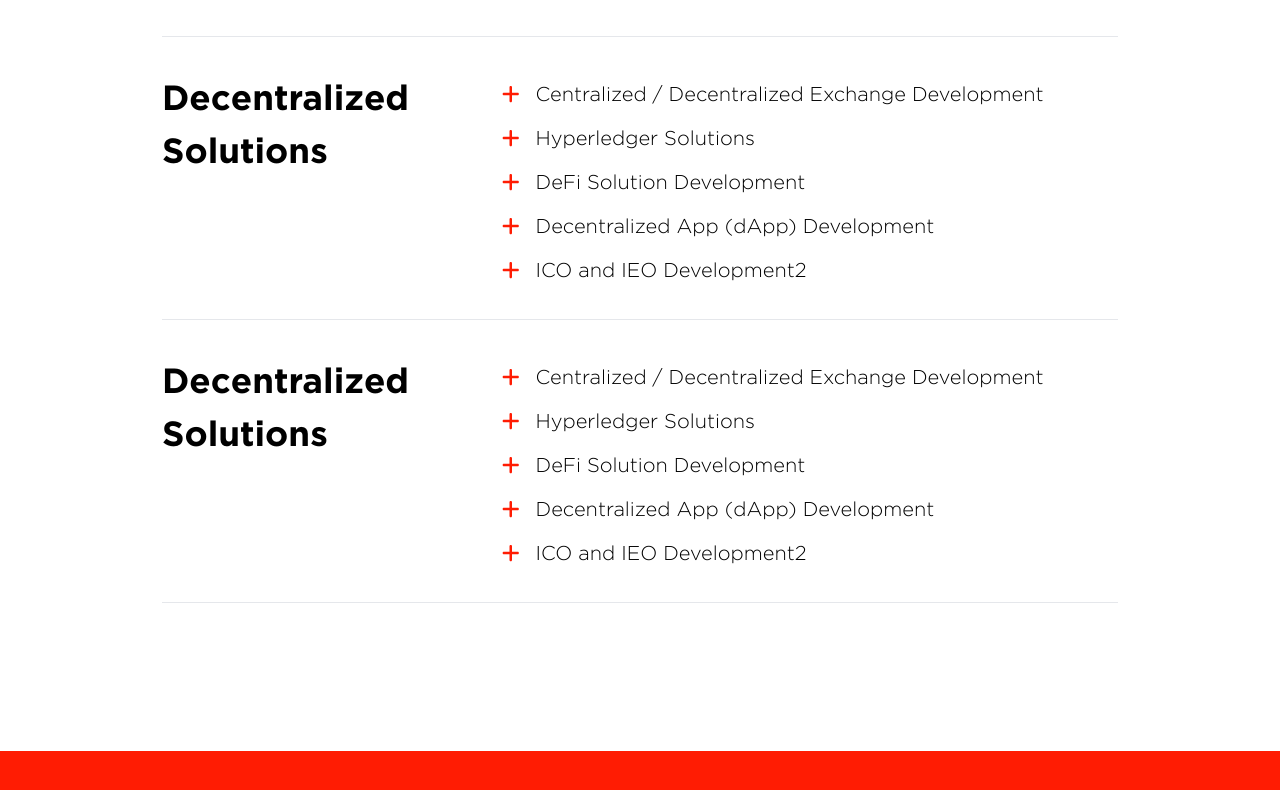
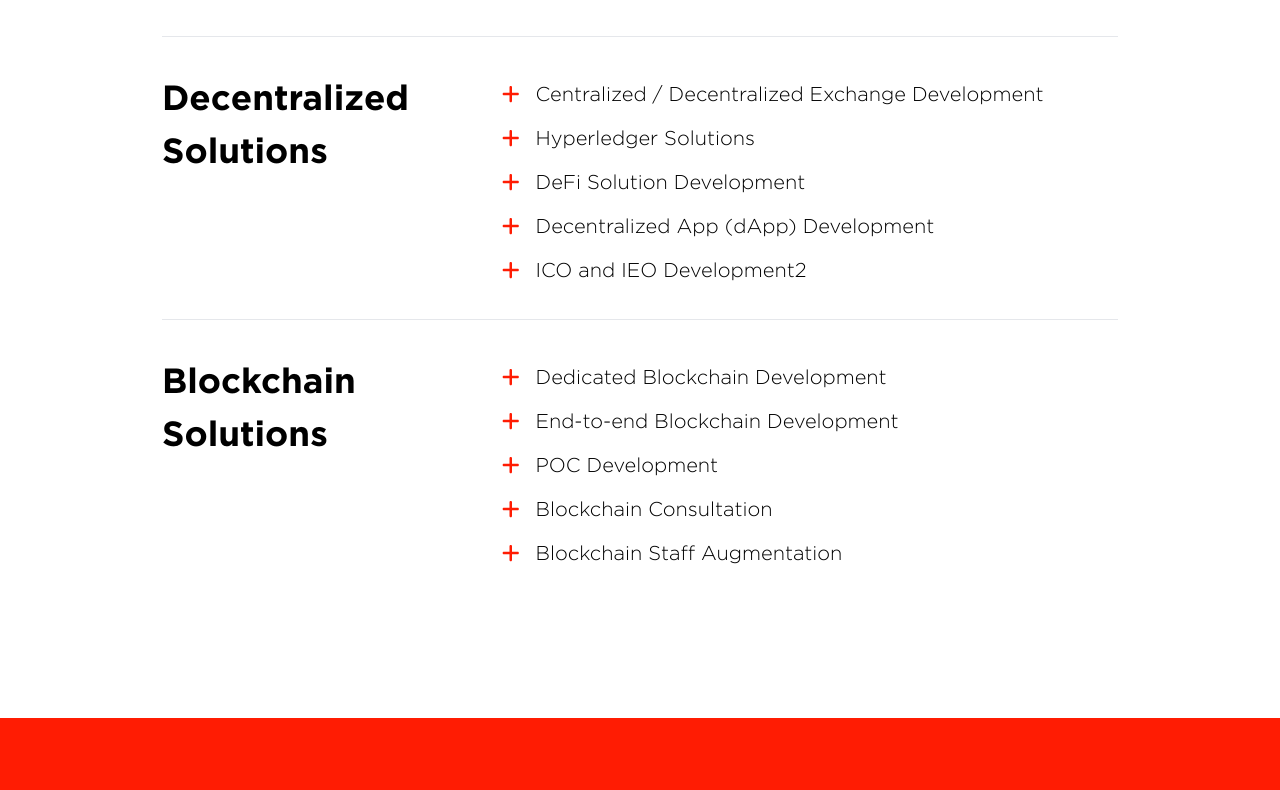
Before and after one commit to HoangDinhSon/landingPageVite, a React (Vite) app: page / in a window 1280 px wide. Shown: the part 1416-2206 px from the top of the page. Built offline with nearby package versions, Linux system fonts and the light colour scheme.

Commit message:
update content

```diff
--- /dev/null
+++ b/dummy_data.tsx
@@ -0,0 +1,97 @@
+const DataForBlockChainDevelopService = [
+    {
+      id: 1,
+      leftParagrap: "Cryptocurrency & NFTs",
+      lisDetail: [
+        {
+          id: 100,
+          right: "Cryptocurrency Development",
+          detail:
+            "Handoff your cryptocurrency development to our team of qualified engineers. Our team has real-world experience creating a range of crypto tokens, bitcoins, altcoins, NFTs, custom smart contracts, etc., with bank-level security features that help investors trade safely within a decentralized blockchain network.",
+        },
+        {
+          id: 101,
+          right: "Crypto Wallets Development",
+          detail: "detailRightSecond",
+        },
+        {
+          id: 102,
+          right: "NFT Marketplace Development",
+          detail: "detailrightThird",
+        },
+        {
+          id: 103,
+          right: "Smart Contract Development",
+          detail: "detailRightFourth",
+        },
+        {
+          id: 104,
+          right: "ICO and IEO Development",
+          detail: "detailRightFifth",
+        },
+      ],
+    },
+    {
+      id: 2,
+      leftParagrap: "Decentralized Solutions",
+      lisDetail: [
+        {
+          id: 105,
+          right: "Centralized / Decentralized Exchange Development",
+          detail: "detailtRightFist",
+        },
+        {
+          id: 106,
+          right: "Hyperledger Solutions",
+          detail: "detailRightSecond",
+        },
+        {
+          id: 107,
+          right: "DeFi Solution Development",
+          detail: "detailrightThird",
+        },
+        {
+          id: 108,
+          right: "Decentralized App (dApp) Development",
+          detail: "detailRightFourth",
+        },
+        {
+          id: 109,
+          right: "ICO and IEO Development2",
+          detail: "detailRightFifth",
+        },
+      ],
+    },
+    {
+      id: 3,
+      leftParagrap: "Blockchain Solutions",
+      lisDetail: [
+        {
+          id: 110,
+          right: "Dedicated Blockchain Development",
+          detail: "detailtRightFist",
+        },
+        {
+          id: 111,
+          right: "End-to-end Blockchain Development",
+          detail: "detailRightSecond",
+        },
+        {
+          id: 112,
+          right: "POC Development",
+          detail: "detailrightThird",
+        },
+        {
+          id: 113,
+          right: "Blockchain Consultation",
+          detail: "detailRightFourth",
+        },
+        {
+          id: 114,
+          right: "Blockchain Staff Augmentation",
+          detail: "detailRightFifth",
+        },
+      ],
+    },
+  ];
+  export {DataForBlockChainDevelopService}
--- a/src/components/BlockChainDevelopService.tsx
+++ b/src/components/BlockChainDevelopService.tsx
@@ -1,87 +1,6 @@
 import { DetailBlockchainService } from "./small-component";
-const DataForBlockChainDevelopService = [
-  {
-    id:1,
-    leftParagrap: "Cryptocurrency & NFTs",
-    lisDetail: [
-      {
-        right: "Cryptocurrency Development",
-        detail: "Handoff your cryptocurrency development to our team of qualified engineers. Our team has real-world experience creating a range of crypto tokens, bitcoins, altcoins, NFTs, custom smart contracts, etc., with bank-level security features that help investors trade safely within a decentralized blockchain network.",
-      },
-      {
-        right: "Crypto Wallets Development",
-        detail: "detailRightSecond",
-      },
-      {
-        right: "NFT Marketplace Development",
-        detail: "detailrightThird",
-      },
-      {
-        right: "Smart Contract Development",
-        detail: "detailRightFourth",
-      },
-      {
-        right: "ICO and IEO Development",
-        detail: "detailRightFifth",
-      },
-    ],
-  },
-  {
-    id:2,
-    leftParagrap: "Decentralized Solutions",
-    lisDetail: [
-      {
-        right: "Centralized / Decentralized Exchange Development",
-        detail: "detailtRightFist123",
-      },
-      {
-        right: "Hyperledger Solutions",
-        detail: "detailRightSecond",
-      },
-      {
-        right: "DeFi Solution Development",
-        detail: "detailrightThird",
-      },
-      {
-        right: "Decentralized App (dApp) Development",
-        detail: "detailRightFourth",
-      },
-      {
-        right: "ICO and IEO Development2",
-        detail: "detailRightFifth",
-      },
-    ],
-  },
-  {
-    id:3,
-    leftParagrap: "Decentralized Solutions",
-    lisDetail: [
-      {
-        right: "Centralized / Decentralized Exchange Development",
-        detail: "detailtRightFist123",
-      },
-      {
-        right: "Hyperledger Solutions",
-        detail: "detailRightSecond",
-      },
-      {
-        right: "DeFi Solution Development",
-        detail: "detailrightThird",
-      },
-      {
-        right: "Decentralized App (dApp) Development",
-        detail: "detailRightFourth",
-      },
-      {
-        right: "ICO and IEO Development2",
-        detail: "detailRightFifth",
-      },
-    ],
-  },
+import { DataForBlockChainDevelopService } from "../../dummy_data";
 
-
-
-];
 function BlockChainDevelopService() {
   return (
     <section className="BlockChainDevelopService mt-[136px] md:mt-8 bgWhenScreenThan1441px">
@@ -91,16 +10,14 @@
           We offer futuristic Blockchain development solutions to help clients
           grow in this thriving market. We provide services in areas like
         </h3>
-
-        {/* Cryptocurrency & NFTs */}
         {DataForBlockChainDevelopService.map((aService) => {
           return (
-            <div key={aService.id}>
+            <div key={aService.id} className="group">
               <DetailBlockchainService
                 leftParagrap={aService.leftParagrap}
                 lisDetail={aService.lisDetail}
               />
-              <hr className="w-full mt-8" />
+              <hr className="w-full mt-8 group-last:hidden " />
             </div>
           );
         })}
--- a/src/components/small-component/DetailBlockChainDevelopService.tsx
+++ b/src/components/small-component/DetailBlockChainDevelopService.tsx
@@ -3,139 +3,53 @@
 import { useState } from "react";
 function DetailBlockchainService(props: any) {
   const { leftParagrap, lisDetail } = props;
-  const [isDisplayFirst, setIsDisplayFirst] = useState(false);
-  const [isDisplaySecond, setIsDisplaySecond] = useState(false);
-  const [isDisplayThird , setIsDisplayThird]= useState(false);
-  const [isDisplayFourth , setIsDisplayFourth]= useState(false);
-  const [isDisplayFifth, setIsDisplayFifth]= useState(false);
-  const togleDisplayfirst = () => {
-    setIsDisplayFirst(!isDisplayFirst);
-  };
-  const togleDisplaySecond = () => {
-    setIsDisplaySecond(!isDisplaySecond);
-  };
-  const togleDisplayThird = () => {
-    setIsDisplayThird(!isDisplayThird);
-  };
-  const togleDisplayFourth = () => {
-    setIsDisplayFourth(!isDisplayFourth);
-  };
-  const togleDisplayFifth = () => {
-    setIsDisplayFifth(!isDisplayFifth);
+
+  const DetailBlockChain = ({
+    rightHeader,
+    detail,
+  }: {
+    rightHeader: string;
+    detail: string;
+  }) => {
+    const [isDisplay, setIsDisPlay] = useState(false);
+    const toggleDisplay = () => {
+      setIsDisPlay(!isDisplay);
+    };
+    return (
+      <div className="max-w-[550px] select-none ">
+        <h4
+          className="leading-8  md:text-[18px] cursor-pointer"
+          onClick={toggleDisplay}
+        >
+          {isDisplay ? (
+            <FontAwesomeIcon icon={faXmark} className="text-[#666666] mr-4" />
+          ) : (
+            <FontAwesomeIcon icon={faPlus} className="text-[#FF1C03] mr-4  " />
+          )}
+          {rightHeader}
+        </h4>
+        {isDisplay && (
+          <p className="ml-[50px] max-w-[476px] mb-4 mt-2  md:text-[18px] ">
+            {detail}
+          </p>
+        )}
+      </div>
+    );
   };
 
   return (
     <div className="flex  pt-[30px] md:block md:pt-[17px] group ">
       <h2 className="max-w-[340px] md:text-[28px]">{leftParagrap}</h2>
       <div>
-        {/* first */}
-        <div className="max-w-[550px] ">
-          <h4 className="leading-8  md:text-[18px]" onClick={togleDisplayfirst}>
-            {isDisplayFirst ? (
-              <FontAwesomeIcon icon={faXmark} className="text-[#666666] mr-4" />
-            ) : (
-              <FontAwesomeIcon
-                icon={faPlus}
-                className="text-[#FF1C03] mr-4  "
-              />
-            )}
-            {lisDetail[0].right}
-          </h4>
-          {isDisplayFirst && (
-            <p className="ml-[50px] max-w-[476px] mb-4 mt-2  md:text-[18px] ">
-              {lisDetail[0].detail}
-            </p>
-          )}
-        </div>
-        {/* second */}
-        <div className="max-w-[550px] ">
-          <h4
-            className="leading-8  md:text-[18px]"
-            onClick={togleDisplaySecond}
-          >
-            {isDisplaySecond ? (
-              <FontAwesomeIcon icon={faXmark} className="text-[#666666] mr-4" />
-            ) : (
-              <FontAwesomeIcon
-                icon={faPlus}
-                className="text-[#FF1C03] mr-4  "
-              />
-            )}
-            {lisDetail[1].right}
-          </h4>
-          {isDisplaySecond && (
-            <p className="ml-[50px] max-w-[476px] mb-4 mt-2  md:text-[18px] ">
-              {lisDetail[1].detail}
-            </p>
-          )}
-        </div>
-        {/* third */}
-        <div className="max-w-[550px] ">
-          <h4
-            className="leading-8  md:text-[18px]"
-            onClick={togleDisplayThird}
-          >
-            {isDisplayThird ? (
-              <FontAwesomeIcon icon={faXmark} className="text-[#666666] mr-4" />
-            ) : (
-              <FontAwesomeIcon
-                icon={faPlus}
-                className="text-[#FF1C03] mr-4  "
-              />
-            )}
-            {lisDetail[2].right}
-          </h4>
-          {isDisplayThird && (
-            <p className="ml-[50px] max-w-[476px] mb-4 mt-2  md:text-[18px] ">
-              {lisDetail[2].detail}
-            </p>
-          )}
-        </div>
-        {/* fourth */}
-        <div className="max-w-[550px] ">
-          <h4
-            className="leading-8  md:text-[18px]"
-            onClick={togleDisplayFourth}
-          >
-            {isDisplayFourth ? (
-              <FontAwesomeIcon icon={faXmark} className="text-[#666666] mr-4" />
-            ) : (
-              <FontAwesomeIcon
-                icon={faPlus}
-                className="text-[#FF1C03] mr-4  "
-              />
-            )}
-            {lisDetail[3].right}
-          </h4>
-          {isDisplayFourth && (
-            <p className="ml-[50px] max-w-[476px] mb-4 mt-2  md:text-[18px] ">
-              {lisDetail[3].detail}
-            </p>
-          )}
-        </div>
-        {/* fifth */}
-        <div className="max-w-[550px] ">
-          <h4
-            className="leading-8  md:text-[18px]"
-            onClick={togleDisplayFifth}
-          >
-            {isDisplayFifth ? (
-              <FontAwesomeIcon icon={faXmark} className="text-[#666666] mr-4" />
-            ) : (
-              <FontAwesomeIcon
-                icon={faPlus}
-                className="text-[#FF1C03] mr-4  "
-              />
-            )}
-            {lisDetail[4].right}
-          </h4>
-          {isDisplayFifth && (
-            <p className="ml-[50px] max-w-[476px] mb-4 mt-2  md:text-[18px] ">
-              {lisDetail[4].detail}
-            </p>
-          )}
-        </div>
-
+        {lisDetail.map((element: any) => {
+          return (
+            <DetailBlockChain
+              rightHeader={element.right}
+              detail={element.detail}
+              key={element.id}
+            />
+          );
+        })}
       </div>
     </div>
   );
```
